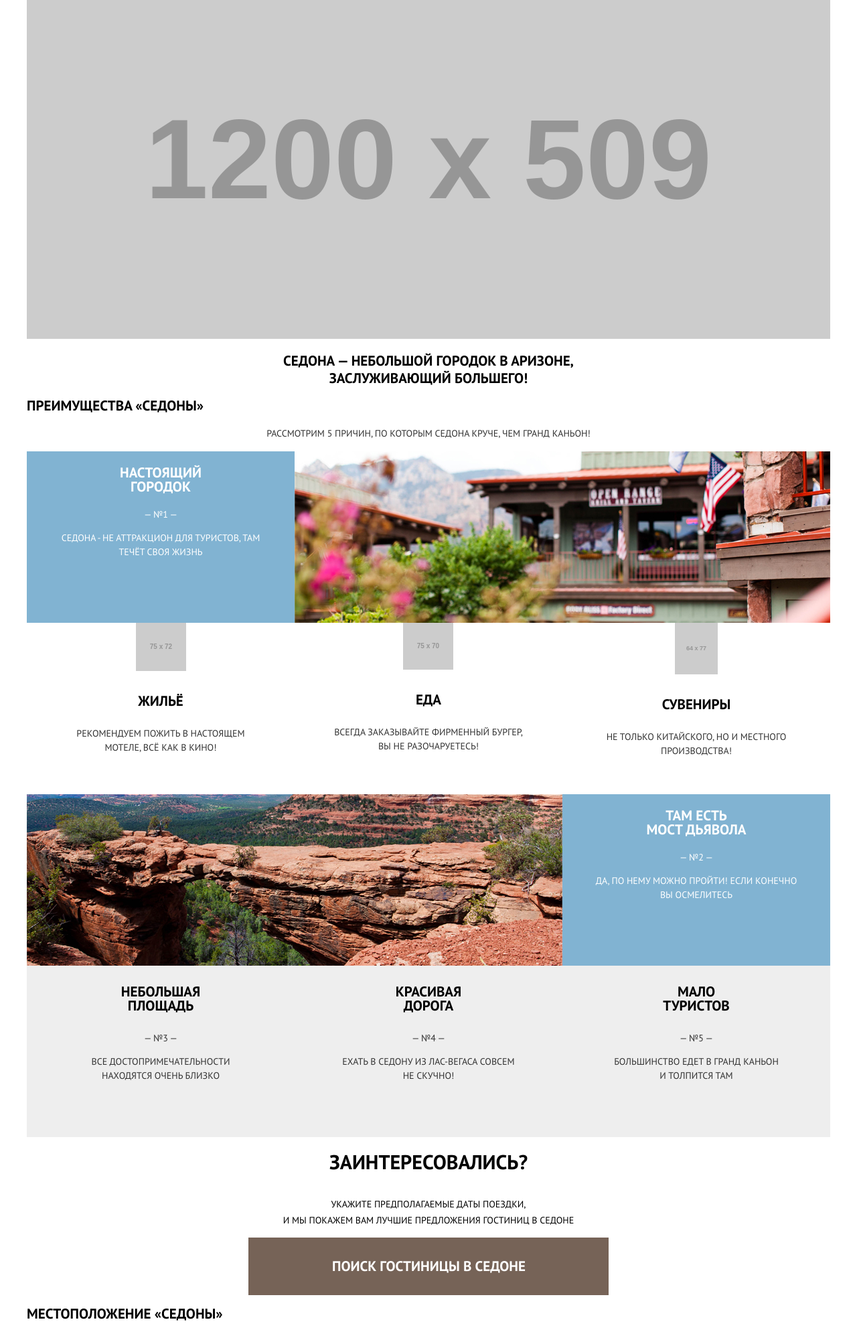
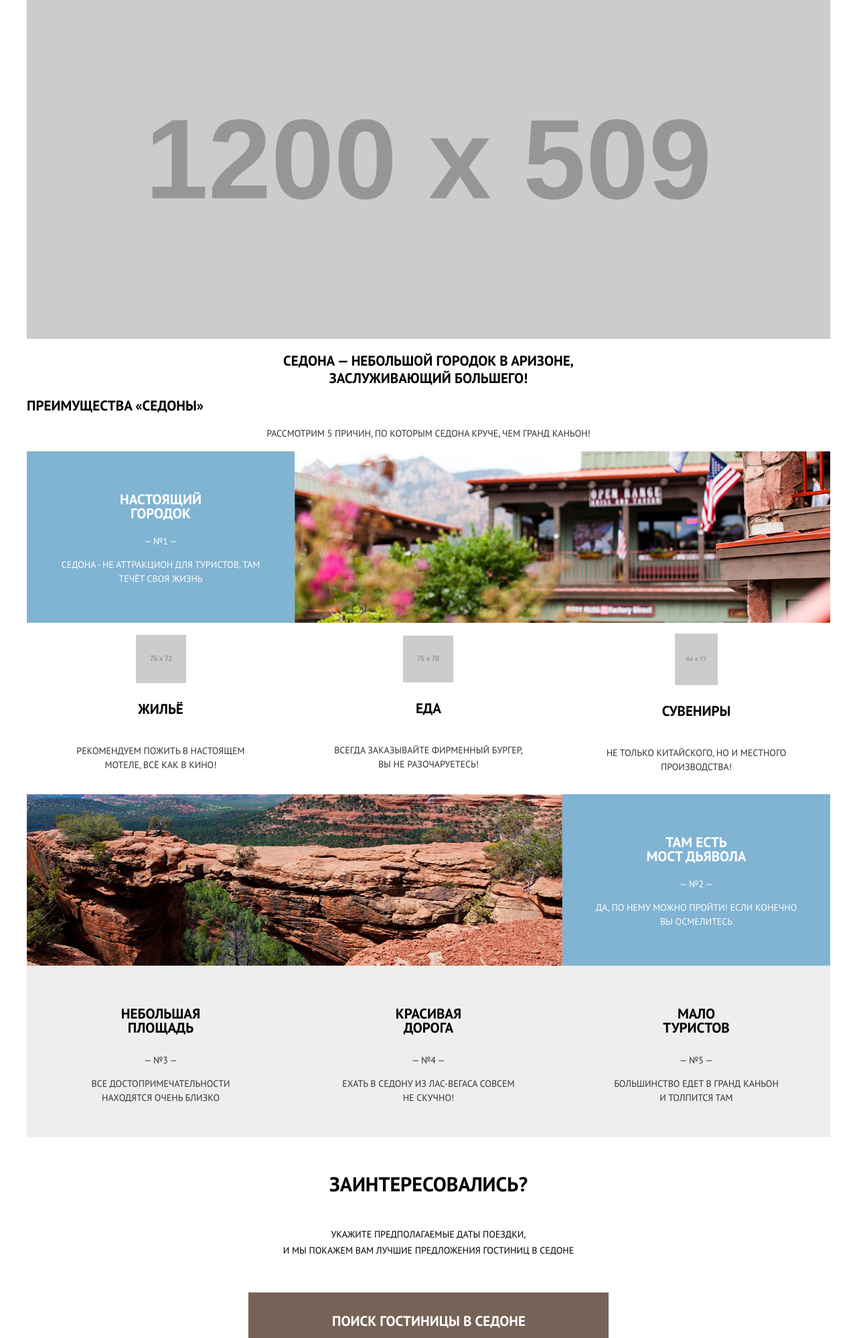
Before and after one commit to AlucardOpp/1605271-sedona-30, a plain HTML site: page index.html in a window 1280 px wide. Shown: the part 105-2103 px from the top of the page at 67% size. Drawn offline with Linux system fonts and the light colour scheme; placeholder pictures from the web are drawn by us.

Commit message:
Добавляет в сетку флексы

```diff
--- a/css/style.css
+++ b/css/style.css
@@ -76,8 +76,8 @@
   list-style: none;
   padding: 0;
   margin: 0;
-  display: grid;
-  grid-template-columns: repeat(4, 1fr);
+  display: flex;
+  justify-content: space-around;
 }
 
 .site-navigation a {
@@ -97,7 +97,6 @@
 .site-navigation li {
   line-height: 26px;
   font-weight: bold;
-  justify-self: center;
 }
 
 .site-navigation a:not([href]) {
@@ -119,6 +118,10 @@
 }
 
 /* Features */
+
+.features {
+  margin-bottom: 58px;
+}
 
 .features-desc {
   line-height: 26px;
@@ -196,16 +199,22 @@
 }
 
 .features-item-text,
-.features-item-text-second {
+.features-item-text-second,
+.features-subitem,
+.features-subitem-second {
+  display: flex;
+  flex-direction: column;
+  align-items: center;
   text-align: center;
+  justify-content: center;
 }
 
 /* Search */
 
 .section-search {
-  display: grid;
-  grid-template-columns: 1fr;
-  grid-template-rows: min-content min-content min-content;
+  display: flex;
+  flex-direction: column;
+  align-items: center;
 }
 
 .search-title {
@@ -213,11 +222,17 @@
   line-height: 24px;
   font-weight: bold;
   text-align: center;
+  margin: 0;
+  padding: 0;
+  margin-bottom: 4px;
 }
 
 .search-text {
   line-height: 24px;
   text-align: center;
+  margin-bottom: 24px;
+  padding-top: 33px;
+  padding-bottom: 27px;
 }
 
 .button-search {
```
